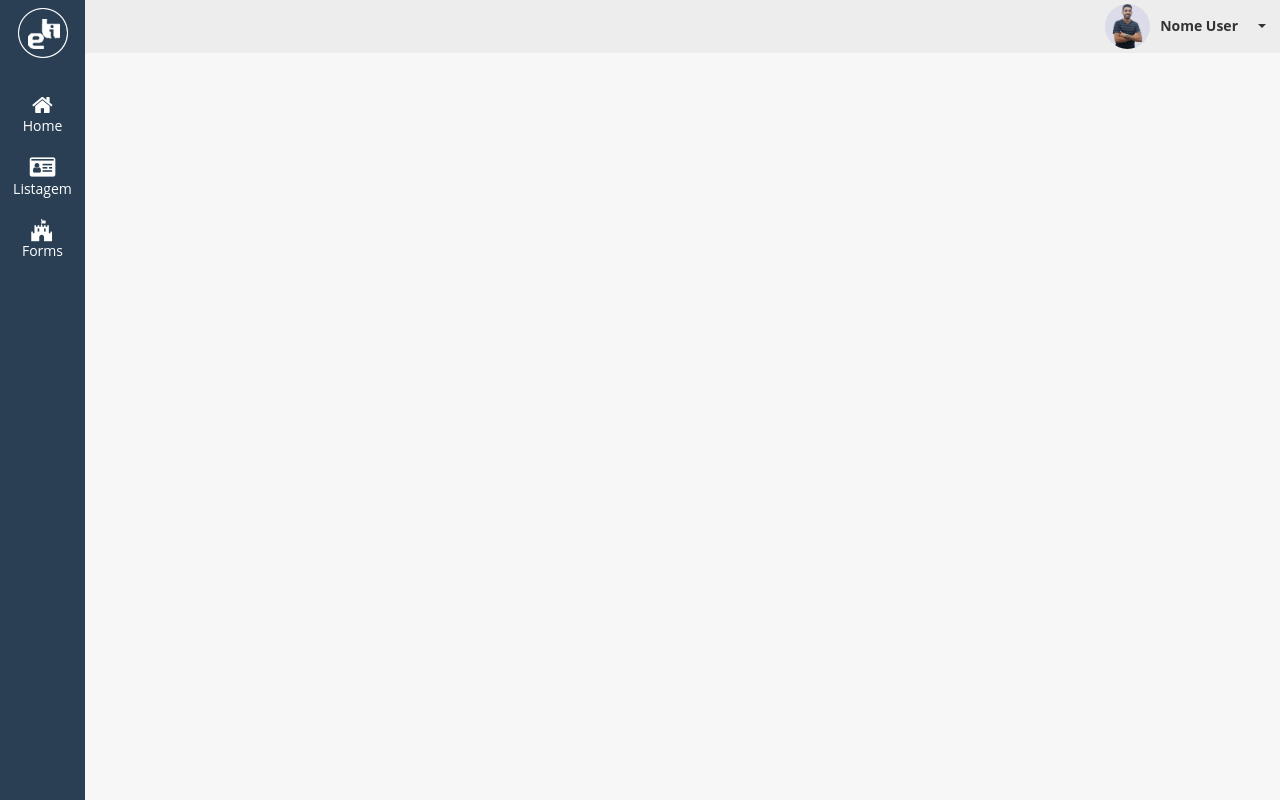
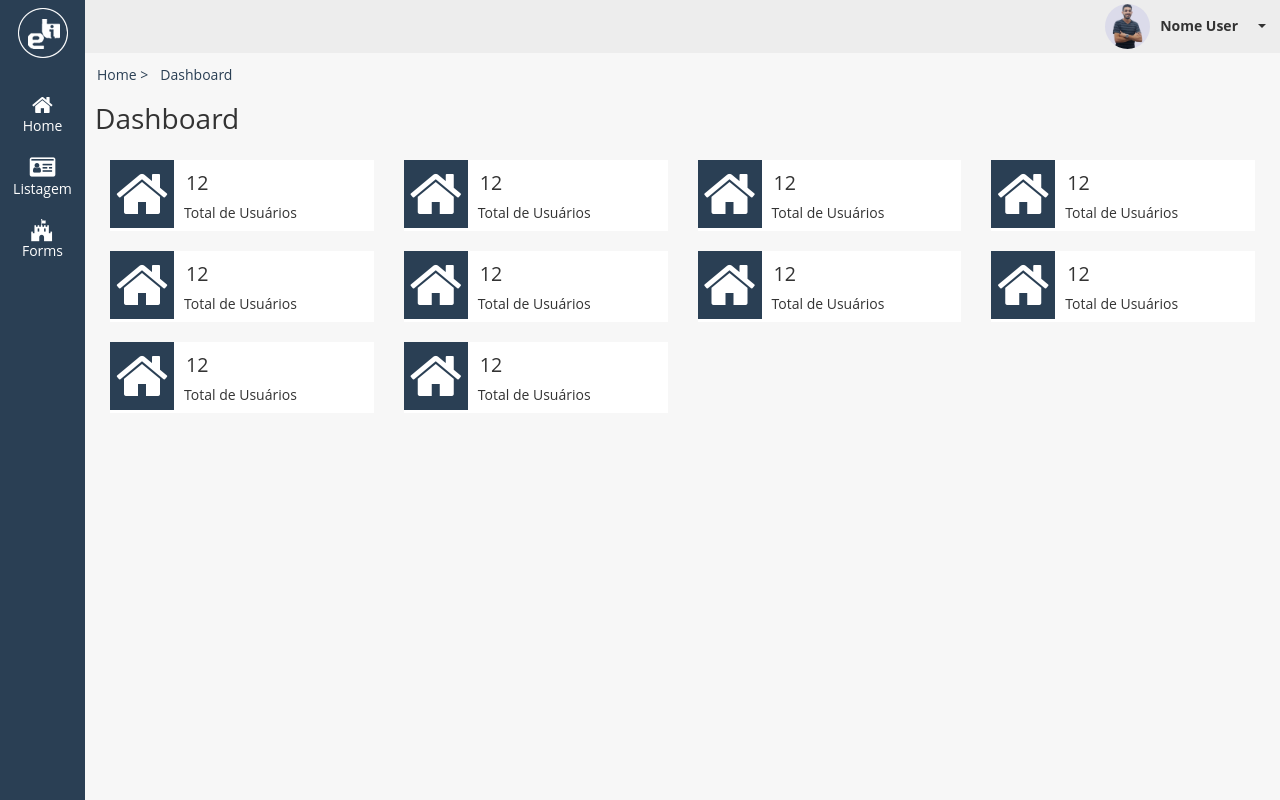
Before and after one commit to mulleramaral/especializatidashboard, a PHP site: page / in a window 1280 px wide. Run offline with PHP 8.4, Linux system fonts and the light colour scheme.

Commit message:
Dashboard content

```diff
--- a/css/especializati.css
+++ b/css/especializati.css
@@ -66,3 +66,53 @@ img.user-dashboard{
 .dp-menu{}
 .user-dash span.caret{
     margin:20px 10px;}
+
+/* Content Dashboard */
+.content-ds{
+}
+.bred{
+    padding: 6px;
+    float: left;
+    width: 100%;
+}
+a.bred{
+    float: left;
+    width: initial;
+    color: #2a3f54;
+}
+div.title-pg{}
+h1.title-pg{
+    font-size: 2em;
+    margin: 6px 10px;
+    float: left;
+}
+.content-din{
+    float: left;
+    width: 100%;
+    padding: 10px;
+}
+.rel-dash{
+    background: #fff;
+    /* padding: 6px; */
+    float: left;
+    width: 100%;
+    margin: 10px 0px;
+}
+.rel-dash i{
+    font-size: 4em;
+    float: left;
+    background: #2a3f54;
+    color: #fff;
+    padding: 6px;
+}
+.text-rel{
+    float: left;
+}
+.result{
+    font-size: 1.4em;
+    margin: 12px;
+}
+.result-ds{
+    font-size: 1em;
+    margin: 10px;
+}
--- a/index.php
+++ b/index.php
@@ -61,7 +61,35 @@
                 <li><a href="#">Logout</a></li>
             </ul>
         </div>
-    </div>
+    </div> <!-- Top Dashboard -->
+
+    <div class="content-ds">
+
+        <div class="bred">
+            <a href="" class="bred">Home ></a><a href="" class="bred">Dashboard</a>
+        </div>
+
+        <div class="title-pg">
+            <h1 class="title-pg">Dashboard</h1>
+        </div>
+
+        <div class="content-din">
+
+            <?php for ($i = 1 ; $i <= 10 ; $i++) {?>
+            <div class="col-md-3 col-sm-4 col-xm-12">
+                <div class="rel-dash">
+                    <i class="fa fa-home" aria-hidden="true"></i>
+                    <div class="text-rel">
+                        <h2 class="result">12</h2>
+                        <h3 class="result-ds">Total de Usuários</h3>
+                    </div>
+                </div>
+            </div>
+            <?php }?>
+
+        </div>
+    </div><!-- End Content DS
+
 </section> <!-- End Content -->
 
 <!-- jQuery -->
```
